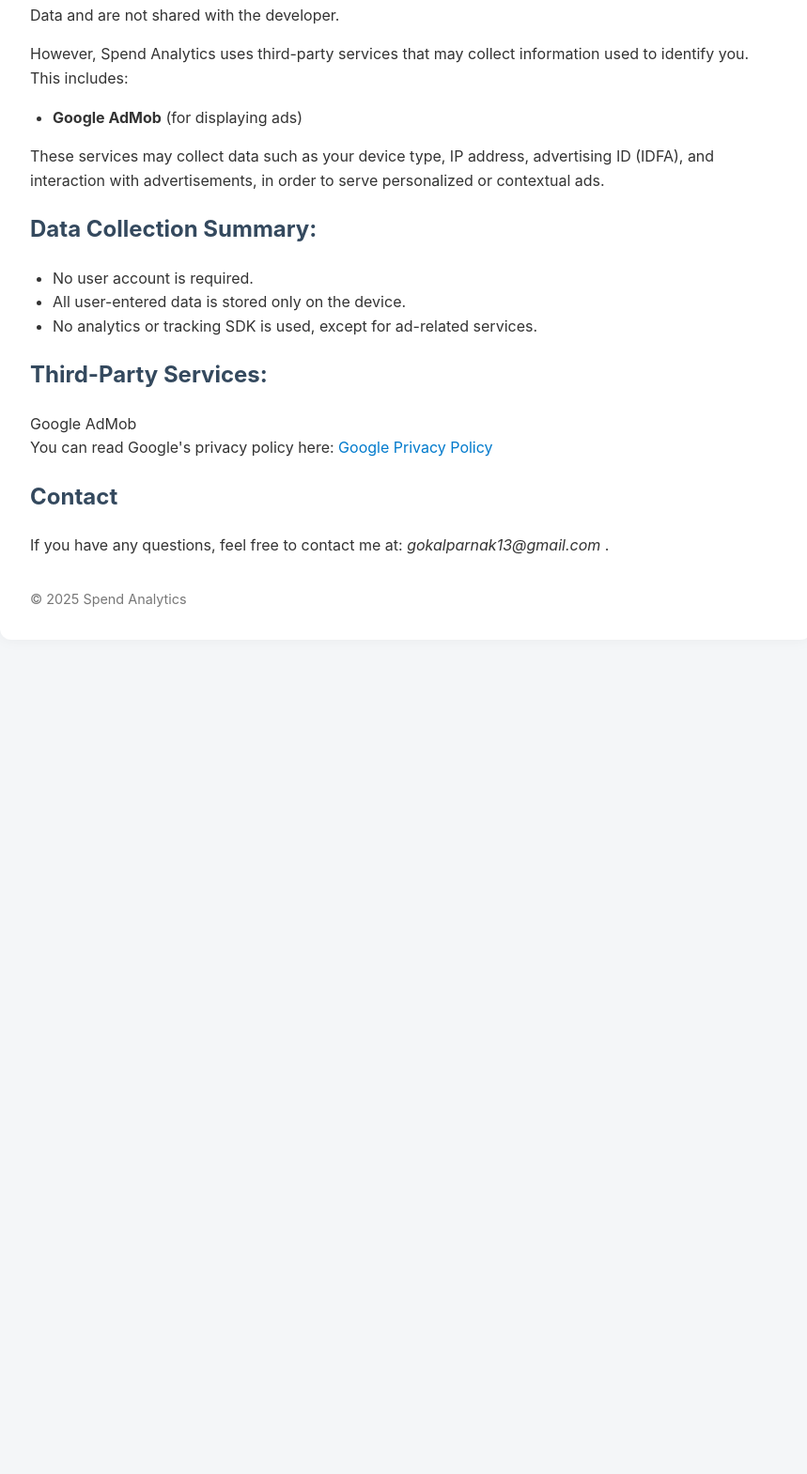
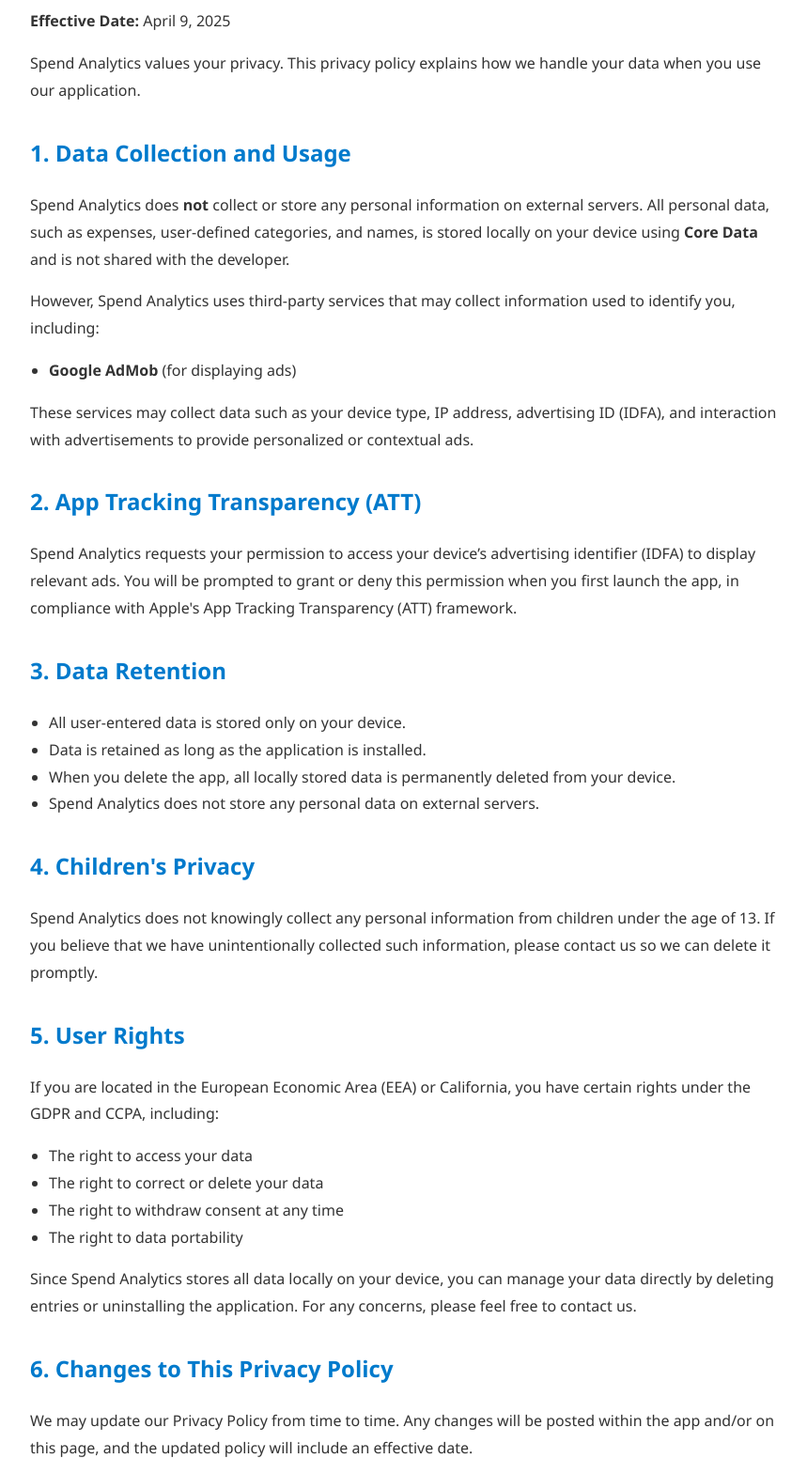
Before and after one commit to gokalpie/spend-analytics-privacy, a plain HTML site: page index.html in a window 1280 px wide. Shown: the part 184-1753 px from the top of the page at 94% size, without its empty margins (208-1067 px from the left). Before the commit the page ends 897 px from the top, so only its background shows below. Drawn offline with Linux system fonts and the light colour scheme.

Commit message:
Update index.html

```diff
--- a/index.html
+++ b/index.html
@@ -1,81 +1,154 @@
-
 <!DOCTYPE html>
 <html lang="en">
 <head>
-    <meta charset="UTF-8">
-    <title>Privacy Policy - Spend Analytics</title>
+    <meta charset="UTF-8" />
+    <title>Spend Analytics - Privacy Policy & Terms of Use</title>
+    <meta name="viewport" content="width=device-width, initial-scale=1.0" />
     <style>
         body {
-            font-family: -apple-system, BlinkMacSystemFont, "Segoe UI", Roboto, "Helvetica Neue", Arial, sans-serif;
-            background-color: #f4f6f8;
+            font-family: 'Segoe UI', Tahoma, Geneva, Verdana, sans-serif;
             margin: 0;
-            padding: 2rem;
-            line-height: 1.6;
+            padding: 0;
+            background-color: #f4f7fa;
             color: #333;
+            line-height: 1.8;
         }
+
         .container {
             max-width: 800px;
-            margin: auto;
+            margin: 40px auto;
             background: white;
-            padding: 2rem;
-            border-radius: 12px;
-            box-shadow: 0 0 16px rgba(0, 0, 0, 0.05);
+            padding: 40px;
+            box-shadow: 0 4px 12px rgba(0, 0, 0, 0.1);
+            border-radius: 8px;
         }
+
         h1 {
-            color: #2c3e50;
-            margin-top: 0;
+            color: #007acc;
+            border-bottom: 2px solid #007acc;
+            padding-bottom: 10px;
         }
+
         h2 {
-            color: #34495e;
+            color: #007acc;
+            margin-top: 30px;
         }
+
         a {
             color: #007acc;
             text-decoration: none;
         }
+
         a:hover {
             text-decoration: underline;
         }
+
         ul {
-            padding-left: 1.5rem;
+            padding-left: 20px;
         }
-        footer {
-            margin-top: 2rem;
-            font-size: 0.9rem;
-            color: #777;
+
+        .footer {
+            margin-top: 40px;
+            font-size: 0.9em;
+            color: #666;
+            text-align: center;
+            border-top: 1px solid #eee;
+            padding-top: 20px;
+        }
+
+        hr {
+            margin: 40px 0;
+            border: 0;
+            border-top: 1px solid #eee;
         }
     </style>
 </head>
 <body>
     <div class="container">
-        <h1>Privacy Policy</h1>
-        <p><strong>Spend Analytics</strong> does not collect or store any personal information on external servers.
-        All personal data such as expenses, user-defined categories, and names are stored locally on the user's device using Core Data
-        and are not shared with the developer.</p>
+        <h1>Spend Analytics - Privacy Policy</h1>
+        <p><strong>Effective Date:</strong> April 9, 2025</p>
 
-        <p>However, Spend Analytics uses third-party services that may collect information used to identify you. This includes:</p>
+        <p>Spend Analytics values your privacy. This privacy policy explains how we handle your data when you use our application.</p>
+
+        <h2>1. Data Collection and Usage</h2>
+        <p>Spend Analytics does <strong>not</strong> collect or store any personal information on external servers. All personal data, such as expenses, user-defined categories, and names, is stored locally on your device using <strong>Core Data</strong> and is not shared with the developer.</p>
+        <p>However, Spend Analytics uses third-party services that may collect information used to identify you, including:</p>
         <ul>
             <li><strong>Google AdMob</strong> (for displaying ads)</li>
         </ul>
+        <p>These services may collect data such as your device type, IP address, advertising ID (IDFA), and interaction with advertisements to provide personalized or contextual ads.</p>
 
-        <p>These services may collect data such as your device type, IP address, advertising ID (IDFA), and interaction with advertisements,
-        in order to serve personalized or contextual ads.</p>
+        <h2>2. App Tracking Transparency (ATT)</h2>
+        <p>Spend Analytics requests your permission to access your device’s advertising identifier (IDFA) to display relevant ads. You will be prompted to grant or deny this permission when you first launch the app, in compliance with Apple's App Tracking Transparency (ATT) framework.</p>
 
-        <h2>Data Collection Summary:</h2>
+        <h2>3. Data Retention</h2>
         <ul>
-            <li>No user account is required.</li>
-            <li>All user-entered data is stored only on the device.</li>
-            <li>No analytics or tracking SDK is used, except for ad-related services.</li>
+            <li>All user-entered data is stored only on your device.</li>
+            <li>Data is retained as long as the application is installed.</li>
+            <li>When you delete the app, all locally stored data is permanently deleted from your device.</li>
+            <li>Spend Analytics does not store any personal data on external servers.</li>
         </ul>
 
-        <h2>Third-Party Services:</h2>
-        <p>Google AdMob<br>
-        You can read Google's privacy policy here:
-        <a href="https://policies.google.com/privacy" target="_blank">Google Privacy Policy</a></p>
+        <h2>4. Children's Privacy</h2>
+        <p>Spend Analytics does not knowingly collect any personal information from children under the age of 13. If you believe that we have unintentionally collected such information, please contact us so we can delete it promptly.</p>
 
-        <h2>Contact</h2>
-        <p>If you have any questions, feel free to contact me at: <em>gokalparnak13@gmail.com</em> .</p>
+        <h2>5. User Rights</h2>
+        <p>If you are located in the European Economic Area (EEA) or California, you have certain rights under the GDPR and CCPA, including:</p>
+        <ul>
+            <li>The right to access your data</li>
+            <li>The right to correct or delete your data</li>
+            <li>The right to withdraw consent at any time</li>
+            <li>The right to data portability</li>
+        </ul>
+        <p>Since Spend Analytics stores all data locally on your device, you can manage your data directly by deleting entries or uninstalling the application. For any concerns, please feel free to contact us.</p>
 
-        <footer>© 2025 Spend Analytics</footer>
+        <h2>6. Changes to This Privacy Policy</h2>
+        <p>We may update our Privacy Policy from time to time. Any changes will be posted within the app and/or on this page, and the updated policy will include an effective date.</p>
+        <p>We recommend reviewing this Privacy Policy periodically for any changes.</p>
+
+        <h2>7. Third-Party Services</h2>
+        <p>Spend Analytics uses the following third-party services:</p>
+        <ul>
+            <li><a href="https://policies.google.com/privacy" target="_blank">Google AdMob</a></li>
+        </ul>
+
+        <h2>8. Contact</h2>
+        <p>If you have any questions or concerns about this Privacy Policy, please contact:</p>
+        <p><strong>Email:</strong> <a href="mailto:gokalparnak13@gmail.com">gokalparnak13@gmail.com</a></p>
+
+        <hr />
+
+        <h1>Spend Analytics - Terms of Use</h1>
+        <p><strong>Effective Date:</strong> April 9, 2025</p>
+
+        <h2>1. Acceptance of Terms</h2>
+        <p>By using Spend Analytics, you agree to be bound by these Terms of Use. If you do not agree to these terms, please do not use the application.</p>
+
+        <h2>2. Use of the App</h2>
+        <ul>
+            <li>You agree to use Spend Analytics only for lawful purposes.</li>
+            <li>You must not misuse the app in any way that could harm the app’s functionality or other users' experiences.</li>
+        </ul>
+
+        <h2>3. Intellectual Property</h2>
+        <p>All content, design, and features of Spend Analytics are the intellectual property of the developer. You may not copy, modify, distribute, or reproduce any part of the app without permission.</p>
+
+        <h2>4. Disclaimer</h2>
+        <p>Spend Analytics is provided "as is" without warranties of any kind. We do not guarantee that the app will always be available, secure, or error-free.</p>
+
+        <h2>5. Limitation of Liability</h2>
+        <p>To the maximum extent permitted by law, Spend Analytics and its developer shall not be liable for any damages arising from the use of the app.</p>
+
+        <h2>6. Changes to Terms of Use</h2>
+        <p>We may update these Terms of Use from time to time. Any changes will be posted on this page and will include an effective date.</p>
+
+        <h2>7. Contact</h2>
+        <p>If you have any questions about these Terms of Use, please contact:</p>
+        <p><strong>Email:</strong> <a href="mailto:gokalparnak13@gmail.com">gokalparnak13@gmail.com</a></p>
+
+        <div class="footer">
+            <p>Last updated: April 9, 2025</p>
+        </div>
     </div>
 </body>
 </html>
```
